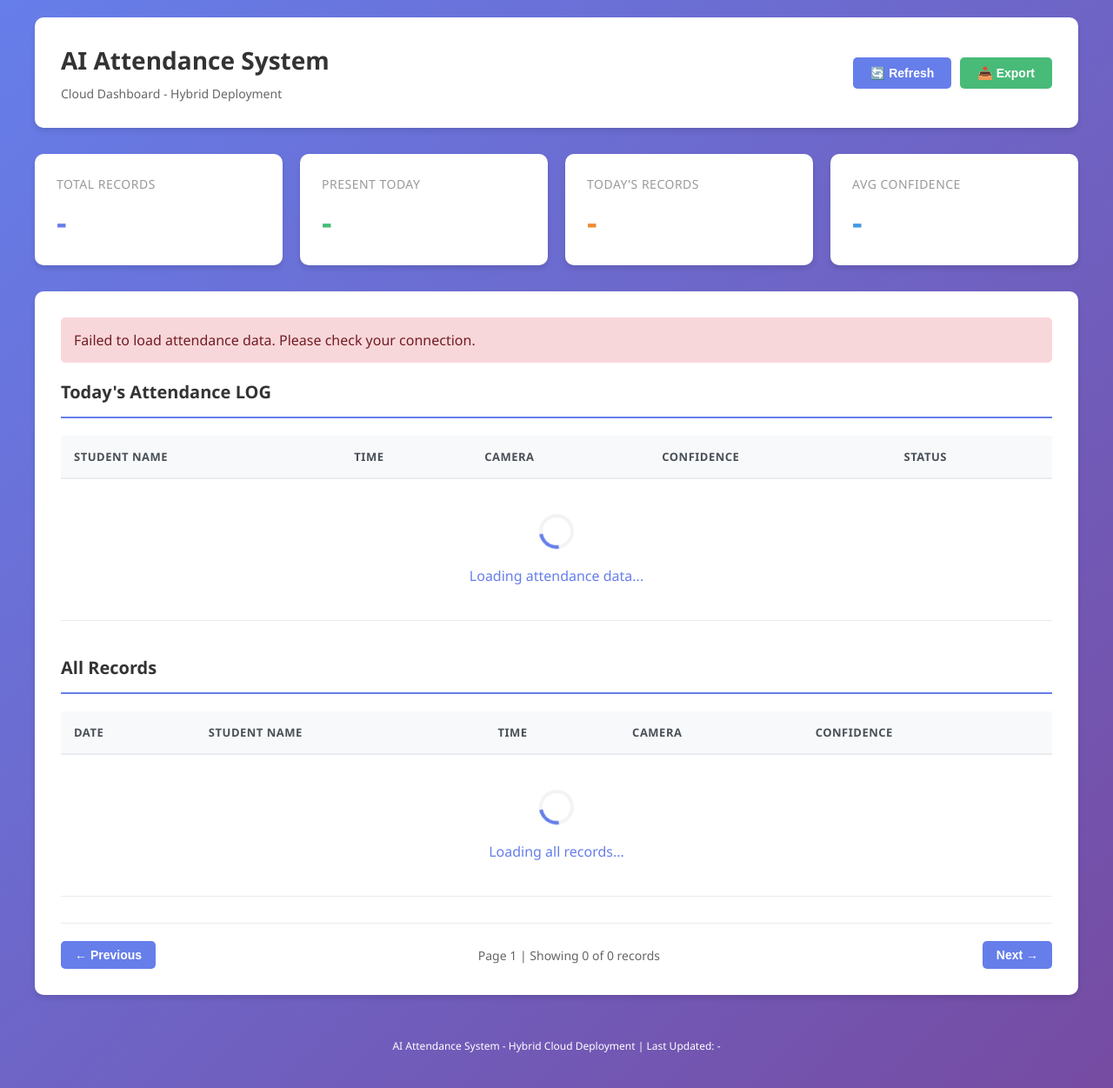
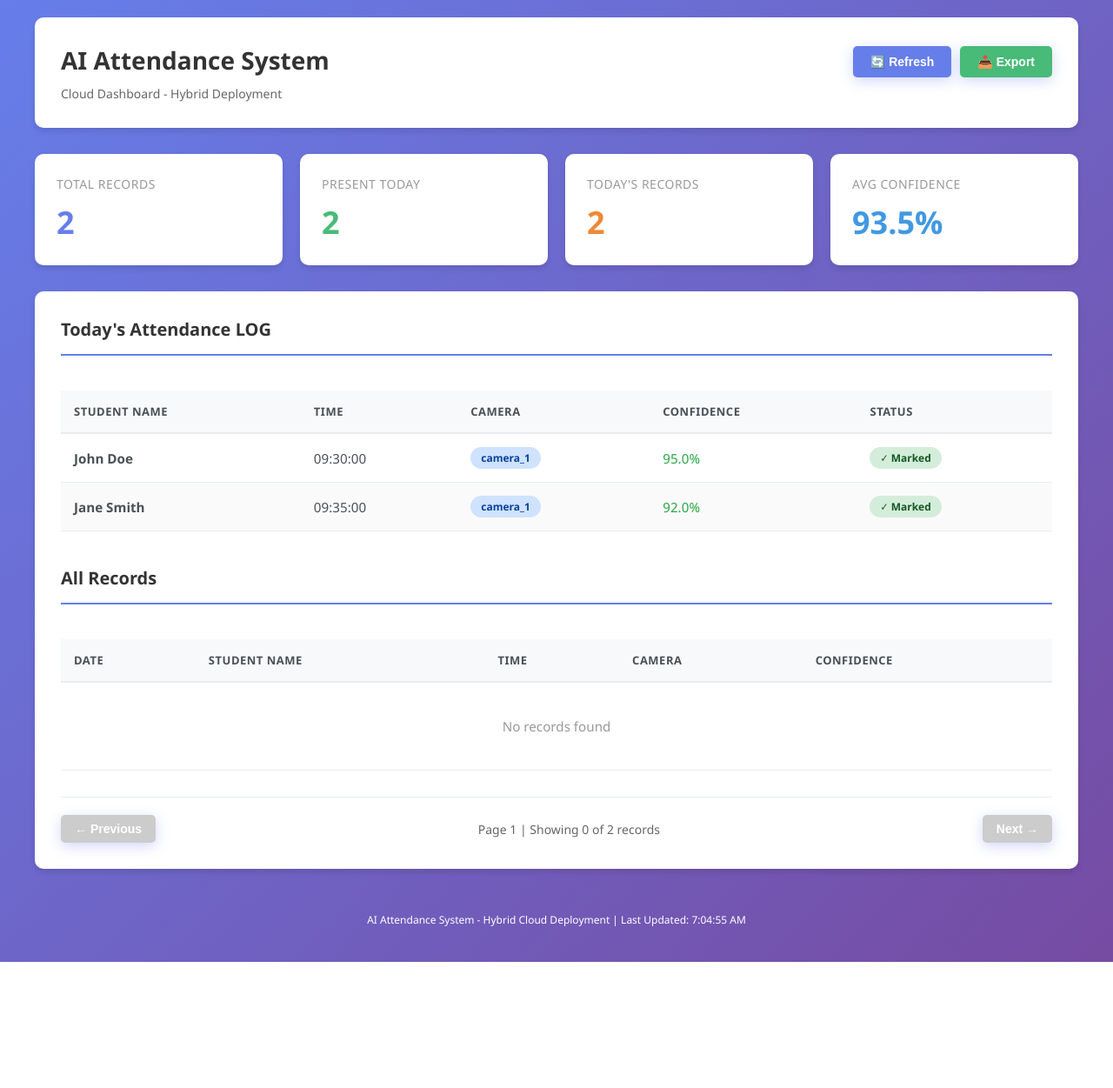
Before and after one commit to Kiran190306/AI-Attendance-System, a Flask app: template frontend/web/templates/dashboard.html in a window 1280 px wide. Shown: the whole page at 87% size. After the commit the page ends 1106 px from the top, so only its background shows below. Run offline with Flask 3, Linux system fonts and the light colour scheme; the template is opened without the code that fills it, so the values that code supplies are empty; parts of the project's set-up code (start-up, migrations or seed data) failed here and were passed over.

Commit message:
Dashboard UI added

```diff
--- a/cloud_backend/app.py
+++ b/cloud_backend/app.py
@@ -1,14 +1,85 @@
-from flask import Flask, jsonify
+from flask import Flask, jsonify, render_template, redirect, request
+from datetime import datetime
 
-app = Flask(__name__)
+app = Flask(__name__, static_folder='static', template_folder='templates')
+
+# Sample data structure
+ATTENDANCE_DATA = {
+    "records": [
+        {
+            "name": "John Doe",
+            "date": "2026-04-10",
+            "time": "09:30:00",
+            "confidence": 0.95,
+            "camera_id": "camera_1"
+        },
+        {
+            "name": "Jane Smith",
+            "date": "2026-04-10",
+            "time": "09:35:00",
+            "confidence": 0.92,
+            "camera_id": "camera_1"
+        }
+    ]
+}
 
 @app.route("/")
 def home():
-    return "AI Attendance Cloud Running"
+    return redirect("/dashboard")
+
+@app.route("/dashboard")
+def dashboard():
+    return render_template("dashboard.html")
 
 @app.route("/api/attendance")
-def data():
-    return jsonify({"status": "ok", "data": []})
+def get_attendance():
+    limit = request.args.get('limit', 50, type=int)
+    offset = request.args.get('offset', 0, type=int)
+
+    records = ATTENDANCE_DATA["records"]
+    total = len(records)
+
+    paginated = records[offset:offset+limit]
+
+    return jsonify({
+        "status": "ok",
+        "data": paginated,
+        "total": total
+    })
+
+@app.route("/api/attendance/today")
+def get_attendance_today():
+    today = datetime.now().strftime('%Y-%m-%d')
+    today_records = [r for r in ATTENDANCE_DATA["records"] if r["date"] == today]
+    unique_students = set(r["name"] for r in today_records)
+
+    return jsonify({
+        "status": "ok",
+        "records": today_records,
+        "unique_students": len(unique_students),
+        "total_records": len(today_records)
+    })
+
+@app.route("/api/attendance/export")
+def export_attendance():
+    return jsonify({
+        "status": "ok",
+        "data": ATTENDANCE_DATA["records"],
+        "export_date": datetime.now().isoformat()
+    })
+
+@app.route("/api/stats")
+def get_stats():
+    total_records = len(ATTENDANCE_DATA["records"])
+    today = datetime.now().strftime('%Y-%m-%d')
+    today_records = [r for r in ATTENDANCE_DATA["records"] if r["date"] == today]
+
+    return jsonify({
+        "status": "ok",
+        "total_records": total_records,
+        "students_marked_today": len(set(r["name"] for r in today_records)),
+        "records_today": len(today_records)
+    })
 
 if __name__ == "__main__":
     app.run(host="0.0.0.0", port=10000)
--- /dev/null
+++ b/cloud_backend/static/style.css
@@ -0,0 +1,249 @@
+* {
+    margin: 0;
+    padding: 0;
+    box-sizing: border-box;
+}
+
+body {
+    font-family: 'Segoe UI', Tahoma, Geneva, Verdana, sans-serif;
+    background: linear-gradient(135deg, #667eea 0%, #764ba2 100%);
+    min-height: 100vh;
+    padding: 20px;
+    display: flex;
+    justify-content: center;
+    align-items: center;
+}
+
+.container {
+    width: 100%;
+    max-width: 1200px;
+}
+
+.header {
+    text-align: center;
+    margin-bottom: 40px;
+    color: white;
+}
+
+.header h1 {
+    font-size: 2.5rem;
+    margin-bottom: 10px;
+    text-shadow: 2px 2px 4px rgba(0, 0, 0, 0.2);
+}
+
+.header p {
+    font-size: 1rem;
+    opacity: 0.9;
+}
+
+.card {
+    background: white;
+    border-radius: 15px;
+    box-shadow: 0 10px 30px rgba(0, 0, 0, 0.3);
+    padding: 30px;
+    margin-bottom: 30px;
+}
+
+.controls {
+    display: flex;
+    justify-content: space-between;
+    align-items: center;
+    margin-bottom: 25px;
+    flex-wrap: wrap;
+    gap: 15px;
+}
+
+.stats {
+    display: grid;
+    grid-template-columns: repeat(auto-fit, minmax(150px, 1fr));
+    gap: 15px;
+}
+
+.stat-box {
+    background: linear-gradient(135deg, #667eea 0%, #764ba2 100%);
+    color: white;
+    padding: 20px;
+    border-radius: 10px;
+    text-align: center;
+    box-shadow: 0 5px 15px rgba(102, 126, 234, 0.2);
+}
+
+.stat-box h3 {
+    font-size: 2rem;
+    margin-bottom: 5px;
+}
+
+.stat-box p {
+    font-size: 0.9rem;
+    opacity: 0.9;
+}
+
+button {
+    background: linear-gradient(135deg, #667eea 0%, #764ba2 100%);
+    color: white;
+    border: none;
+    padding: 12px 30px;
+    border-radius: 8px;
+    font-size: 1rem;
+    cursor: pointer;
+    transition: transform 0.2s, box-shadow 0.2s;
+    box-shadow: 0 4px 15px rgba(102, 126, 234, 0.3);
+}
+
+button:hover {
+    transform: translateY(-2px);
+    box-shadow: 0 6px 20px rgba(102, 126, 234, 0.4);
+}
+
+button:active {
+    transform: translateY(0);
+}
+
+.table-wrapper {
+    overflow-x: auto;
+}
+
+table {
+    width: 100%;
+    border-collapse: collapse;
+    margin-top: 20px;
+}
+
+thead {
+    background: linear-gradient(135deg, #667eea 0%, #764ba2 100%);
+    color: white;
+}
+
+th {
+    padding: 15px;
+    text-align: left;
+    font-weight: 600;
+    font-size: 0.95rem;
+}
+
+td {
+    padding: 15px;
+    border-bottom: 1px solid #e0e0e0;
+    font-size: 0.95rem;
+}
+
+tbody tr {
+    transition: background-color 0.2s;
+}
+
+tbody tr:hover {
+    background-color: #f5f5f5;
+}
+
+tbody tr:nth-child(even) {
+    background-color: #fafafa;
+}
+
+.status-present {
+    background-color: #4caf50;
+    color: white;
+    padding: 5px 12px;
+    border-radius: 20px;
+    font-size: 0.85rem;
+    font-weight: 600;
+}
+
+.status-absent {
+    background-color: #f44336;
+    color: white;
+    padding: 5px 12px;
+    border-radius: 20px;
+    font-size: 0.85rem;
+    font-weight: 600;
+}
+
+.empty-state {
+    text-align: center;
+    padding: 40px 20px;
+    color: #999;
+}
+
+.empty-state p {
+    font-size: 1.1rem;
+    margin-bottom: 20px;
+}
+
+.loading {
+    text-align: center;
+    padding: 40px;
+    color: #667eea;
+}
+
+.spinner {
+    border: 4px solid #f3f3f3;
+    border-top: 4px solid #667eea;
+    border-radius: 50%;
+    width: 40px;
+    height: 40px;
+    animation: spin 1s linear infinite;
+    margin: 0 auto 20px;
+}
+
+@keyframes spin {
+    0% { transform: rotate(0deg); }
+    100% { transform: rotate(360deg); }
+}
+
+.timestamp {
+    font-size: 0.85rem;
+    color: #999;
+    margin-top: 15px;
+    text-align: right;
+}
+
+@media (max-width: 768px) {
+    .header h1 {
+        font-size: 1.8rem;
+    }
+
+    .controls {
+        justify-content: center;
+    }
+
+    .stats {
+        grid-template-columns: repeat(2, 1fr);
+    }
+
+    .card {
+        padding: 20px;
+    }
+
+    th, td {
+        padding: 10px 5px;
+        font-size: 0.85rem;
+    }
+}
+
+@media (max-width: 480px) {
+    body {
+        padding: 10px;
+    }
+
+    .card {
+        padding: 15px;
+        border-radius: 10px;
+    }
+
+    .header h1 {
+        font-size: 1.5rem;
+    }
+
+    .stats {
+        grid-template-columns: 1fr;
+    }
+
+    button {
+        width: 100%;
+        padding: 15px;
+    }
+
+    th, td {
+        padding: 8px 3px;
+        font-size: 0.75rem;
+    }
+}
--- a/cloud_backend/templates/dashboard.html
+++ b/cloud_backend/templates/dashboard.html
@@ -3,7 +3,8 @@
 <head>
     <meta charset="UTF-8">
     <meta name="viewport" content="width=device-width, initial-scale=1.0">
-    <title>AI Attendance System - Cloud Dashboard</title>
+    <title>AI Attendance Dashboard</title>
+    <link rel="stylesheet" href="{{ url_for('static', filename='style.css') }}">
     <style>
         * {
             margin: 0;
```
